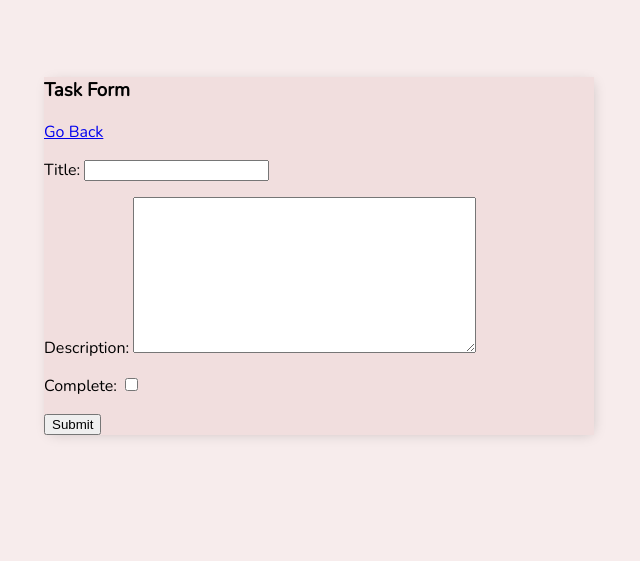
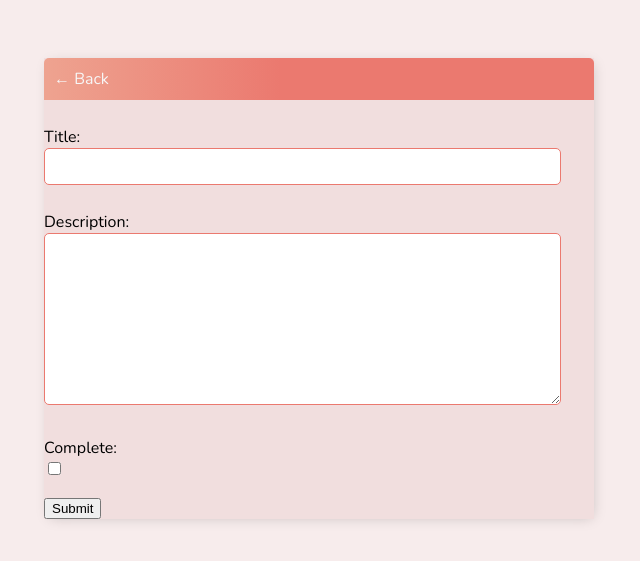
Before and after one commit to wujiaan2022/To-Do-PP4, a Django app: page /task-create/ in a window 1280 px wide. Shown: the top 561 px of the page, without its empty margins (321-961 px from the left). Run offline with Django 3.2, Linux system fonts and the light colour scheme; the visitor is signed in with stand-in values (Sample User, id 1).

Commit message:
style task form html

```diff
--- a/ToDoApp/templates/ToDoApp/main.html
+++ b/ToDoApp/templates/ToDoApp/main.html
@@ -97,7 +97,30 @@
             text-shadow: 1px 1px #81413b;
         }
 
+        input[type=text],
+        input[type=password],
+        textarea {
+            border: 1px solid #EB796F;
+            border-radius: 5px;
+            padding: 10px;
+            width: 90%;
+        }
 
+        label {
+            padding-top: 10px;
+            display: block;
+        }
+
+        .butten {
+            border: 1px solid #EB796F;
+            background-color: #FAFAFA;
+            color: #EB796F;
+            padding: 10px;
+            font-size: 14px;
+            border-radius: 5px;
+            cursor: pointer;
+            text-decoration: none;
+        }
 
     </style>
 </head>
--- a/ToDoApp/templates/ToDoApp/task_form.html
+++ b/ToDoApp/templates/ToDoApp/task_form.html
@@ -1,9 +1,9 @@
 {% extends 'ToDoApp/main.html' %}
 {% block content %}
 
-
-<h3>Task Form</h3>
-<a href="{% url 'tasks' %}">Go Back</a>
+<div class="header-bar">
+    <a href="{% url 'tasks' %}">&#8592; Back</a>
+</div>
 
 <form action="" method="POST">
     {%csrf_token%}
--- a/ToDoApp/templates/ToDoApp/task_list.html
+++ b/ToDoApp/templates/ToDoApp/task_list.html
@@ -16,7 +16,7 @@
 <div id="search-add-wrapper">
     <form method="GET" style="margin-top: 20px; display: flex;">
         <input type='text' name='search-area' value="{{search_input}}">
-        <input type='submit' value='Search'>
+        <input class="button" type='submit' value='Search'>
     </form>
     <a id="add-link" href="{% url 'task-create' %}">&#43;</a>
 </div>
```
